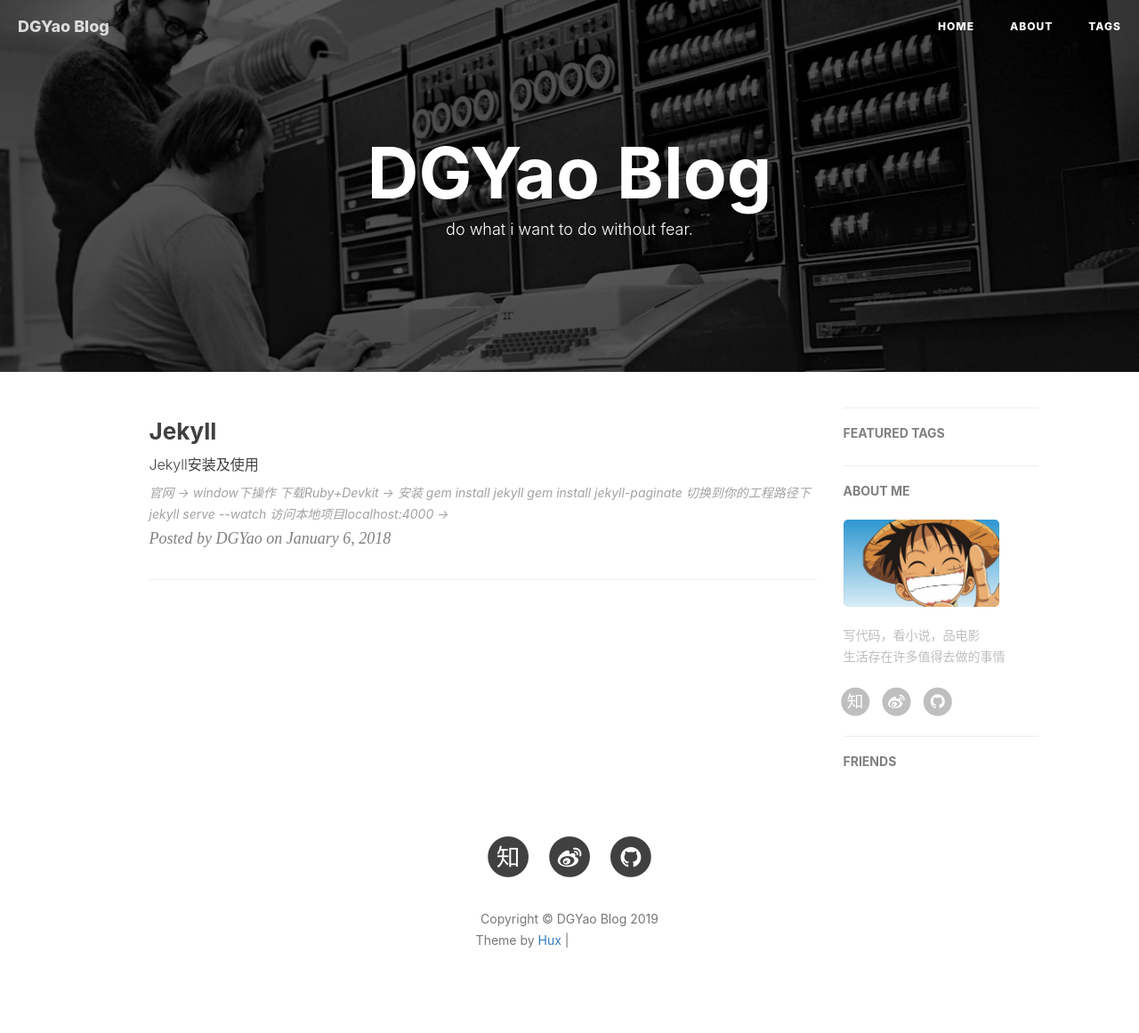
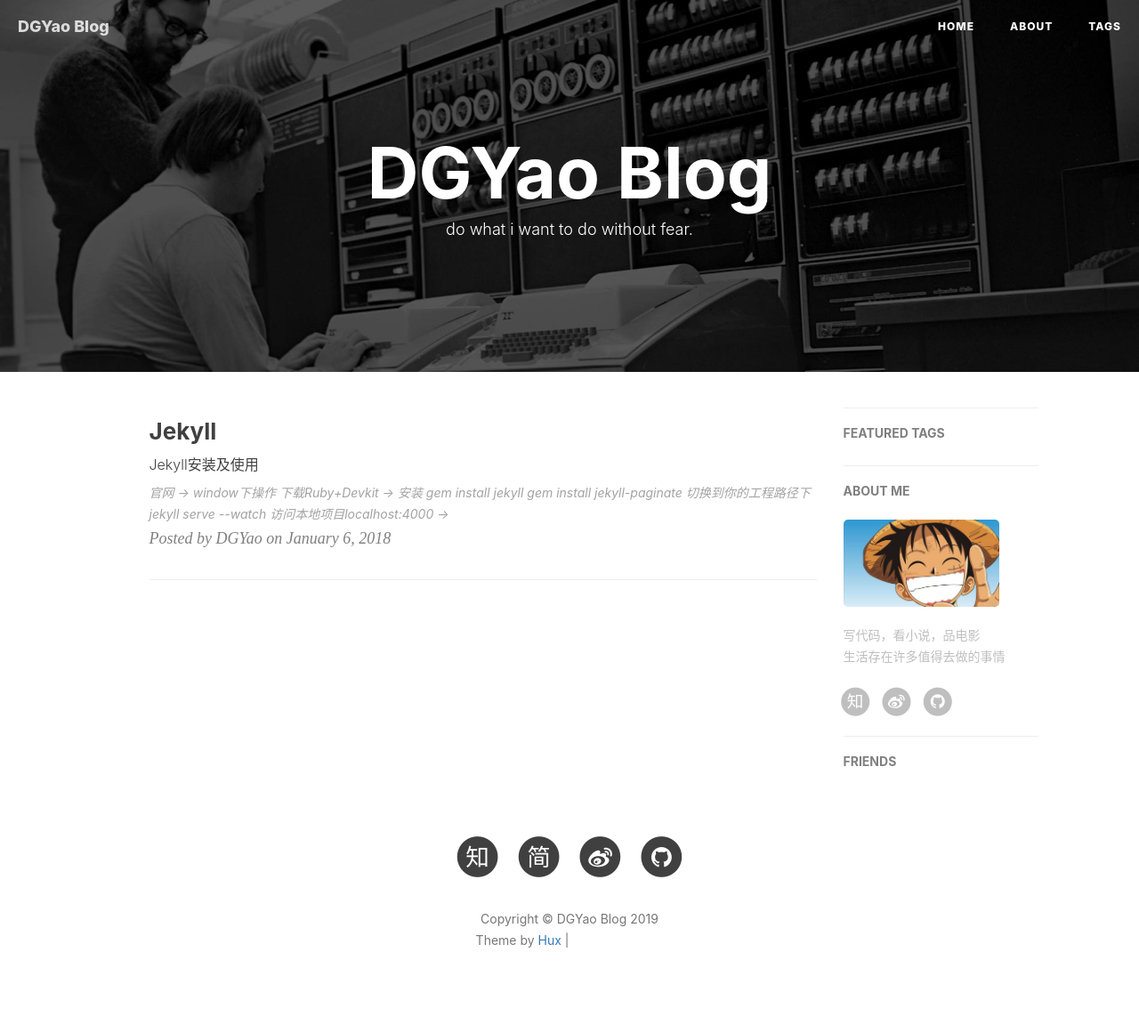
Before and after one commit to DGYao/Yao-Blog, a Jekyll site: the page built from index.html, in a window 1280 px wide. Shown: the whole page at 89% size. Built offline with Jekyll 4.4.1, drawn with Linux system fonts in a browser that asks for light colours; nearby versions of some CDN libraries; the list of posts is cut into pages by our own code; comment, search, counter and statistics services are not loaded; grey boxes are pictures that could not be loaded.

Commit message:
添加简书链接

```diff
--- a/_config.yml
+++ b/_config.yml
@@ -13,7 +13,8 @@
 # SNS settings
 RSS: false
 weibo_username: YaoDGpro
-zhihu_username: YaoDGpro
+zhihu_username: yao-ding-guo
+jianshu_username: 75dde408cd62
 github_username: DGYao
 #twitter_username:  huxpro
 #facebook_username:  huxpro
--- a/_includes/footer.html
+++ b/_includes/footer.html
@@ -28,10 +28,20 @@
                     <!-- add Weibo, Zhihu by Hux, add target = "_blank" to <a> by Hux -->
                     {% if site.zhihu_username %}
                     <li>
-                        <a target="_blank" href="https://www.zhihu.com/people/{{ site.zhihu_username }}">
+                        <a target="_blank" href="https://www.zhihu.com/people/{{ site.zhihu_username }}/activities">
                             <span class="fa-stack fa-lg">
                                 <i class="fa fa-circle fa-stack-2x"></i>
                                 <i class="fa  fa-stack-1x fa-inverse">知</i>
+                            </span>
+                        </a>
+                    </li>
+                    {% endif %}
+                    {% if site.jianshu_username %}
+                    <li>
+                        <a target="_blank" href="https://www.jianshu.com/u/{{ site.jianshu_username }}">
+                            <span class="fa-stack fa-lg">
+                                <i class="fa fa-circle fa-stack-2x"></i>
+                                <i class="fa  fa-stack-1x fa-inverse">简</i>
                             </span>
                         </a>
                     </li>
```
